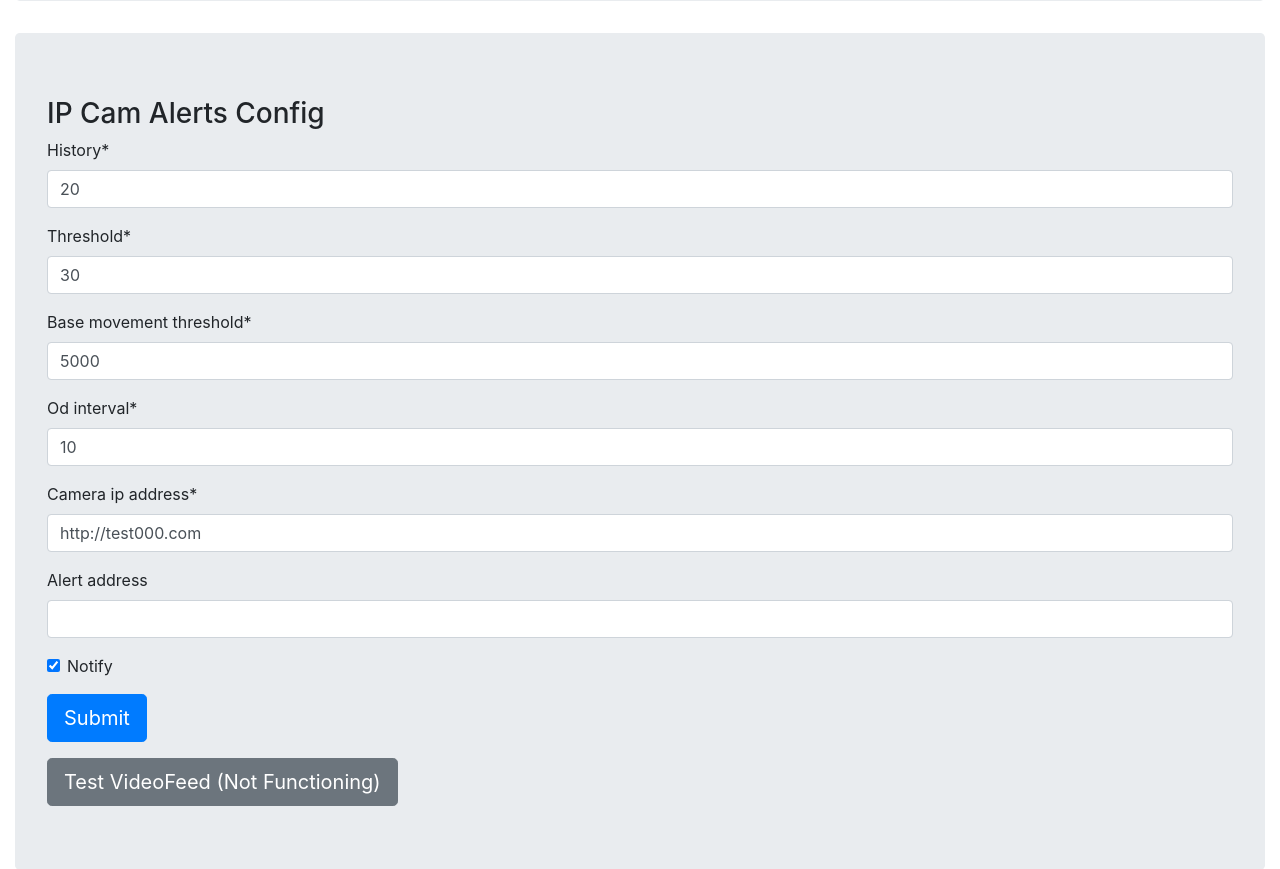
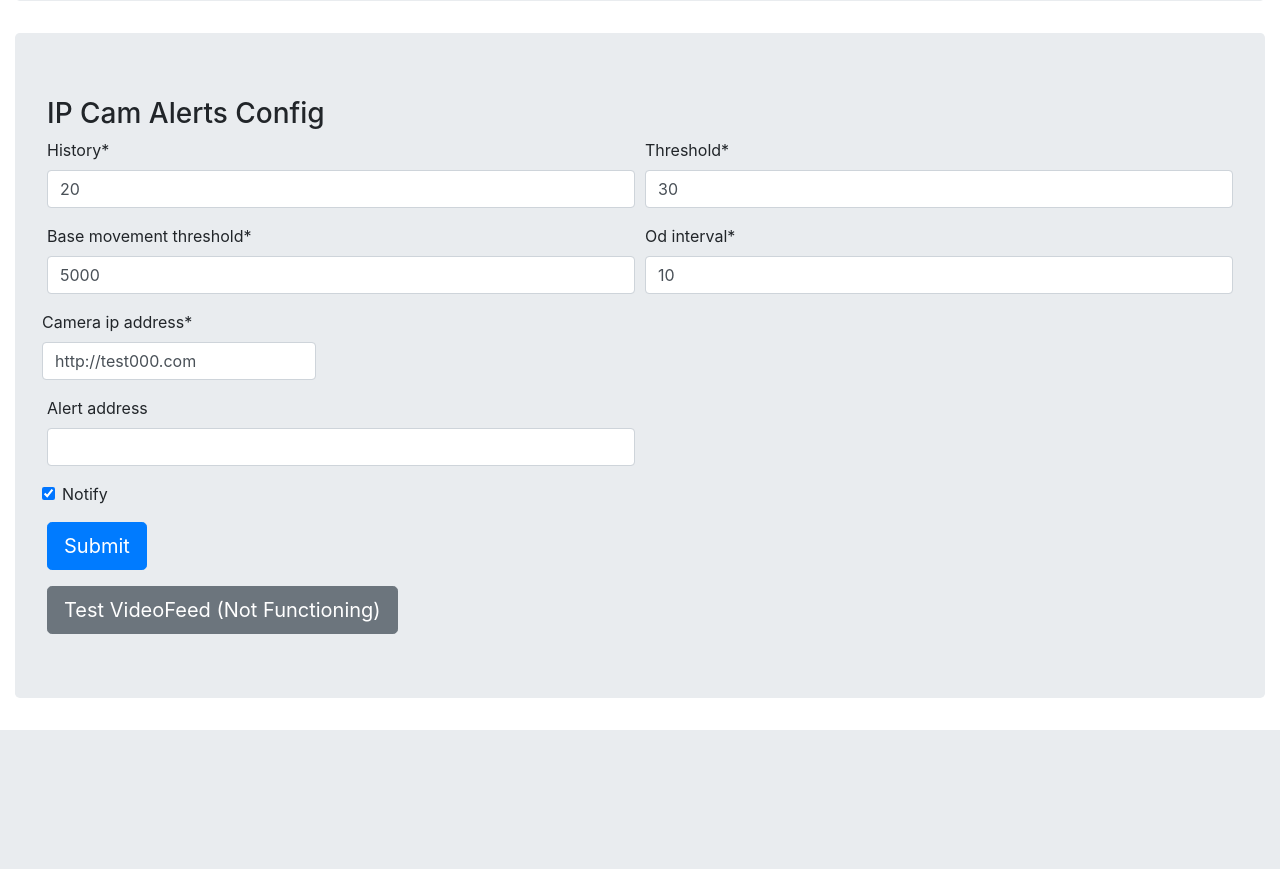
Before and after one commit to renderedSafe/IP-cam-alerts, a Django app: page / in a window 1280 px wide. Shown: the part 319-1188 px from the top of the page. After the commit the page ends 1049 px from the top, so only its background shows below. Run offline with Django 3.2, Linux system fonts and the light colour scheme; some libraries are stand-ins or nearby versions.

Commit message:
Fixed index layout

```diff
--- a/webui/templates/index.html
+++ b/webui/templates/index.html
@@ -26,7 +26,32 @@
     <form class="form" method="post">
       {% csrf_token %}
       <div class="form-group">
-        {{ form|crispy }}
+        <div class="form-row">
+          <div class="form-group col-md-6 mb-0">
+            {{ form.HISTORY|as_crispy_field}}
+          </div>
+          <div class="form-group col-md-6 mb-0">
+            {{ form.THRESHOLD|as_crispy_field}}
+          </div>
+          <div class="form-group col-md-6 mb-0">
+            {{ form.BASE_MOVEMENT_THRESHOLD|as_crispy_field}}
+          </div>
+          <div class="form-group col-md-6 mb-0">
+            {{ form.OD_INTERVAL|as_crispy_field }}
+          </div>
+        </div>
+        <div class="form-row">
+          {{ form.CAMERA_IP_ADDRESS|as_crispy_field}}
+        </div>
+        <div class="form-row">
+          <div class="form-group col-md-6 mb-0">
+            {{ form.ALERT_ADDRESS|as_crispy_field }}
+          </div>
+        </div>
+        <div class="form-row">
+          {{ form.NOTIFY|as_crispy_field }}
+        </div>
+
         <input type="submit" name="submit" class="btn btn-primary btn-lg" value="Submit">
       </div>
     </form>
```
